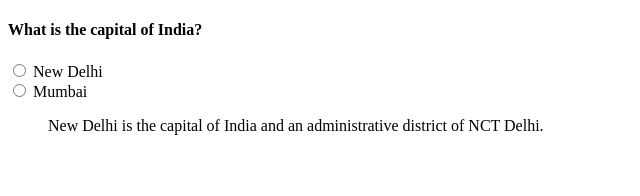
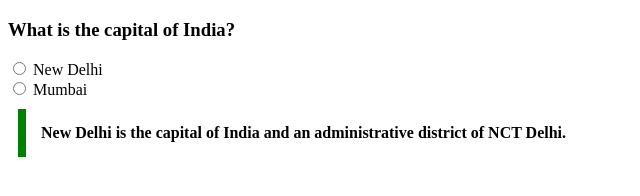
Before and after one commit to acciojob/trivia-DevshriS, a website: page main.html in a window 1280 px wide. Shown: the whole page, without its empty margins (0-640 px from the left). Drawn offline with Linux system fonts and the light colour scheme.

Commit message:
new commit2

```diff
--- a/main.html
+++ b/main.html
@@ -7,23 +7,24 @@
 </head>
 
 <body>
-	<!--<p><b>What is the capital of India?</b></p>
-	<ul>
-		<li>New Delhi</li>
-		<li>Mumbai</li>
-	</ul>
-	<blockquote cite="https://en.wikipedia.org/wiki/New_Delhi%22%3E" <p class="abc">New Delhi is the capital of India
-		and an administrative district of NCT Delhi.</p>
-	</blockquote>-->
-
-		<h4>
+	<header>
+		<h3>
 			What is the capital of India?
-		</h4>
-			<input type="radio" name="State" value="New">
-			<label for="test" class="State">New Delhi</label><br>
-			<input type="radio" name="State" value="New">
-			<label for="test" class="State">Mumbai</label>
-		<blockquote class="https://en.wikipedia.org/wiki/New_Delhi" class="test">New Delhi is the capital of India and an administrative district of NCT Delhi.</blockquote>
+		</h3>
+	</header>
+	<section>
+	<form action="#">
+		<div>
+			<input type="radio" id="new-delhi" name="city">
+			<label for="new-delhi">New Delhi</label>
+		</div>
+		<div>
+			<input type="radio" id="mumbai" name="city">
+			<label for="mumbai">Mumbai</label>
+		</div>
+		</form>
+		<blockquote cite="https://en.wikipedia.org/wiki/New_Delhi">New Delhi is the capital of India and an administrative district of NCT Delhi.</blockquote>
+	</section>
 	<!-- the entire body must be written by student -->
 	<script type="text/javascript" src="./script.js">
 	</script>
--- a/styles.css
+++ b/styles.css
@@ -1,6 +1,6 @@
 
 /* Your CSS Code here. */
-.text{
+blockquote{
     max-width: 600px;
     margin: 10px;
     padding: 15px;
```
